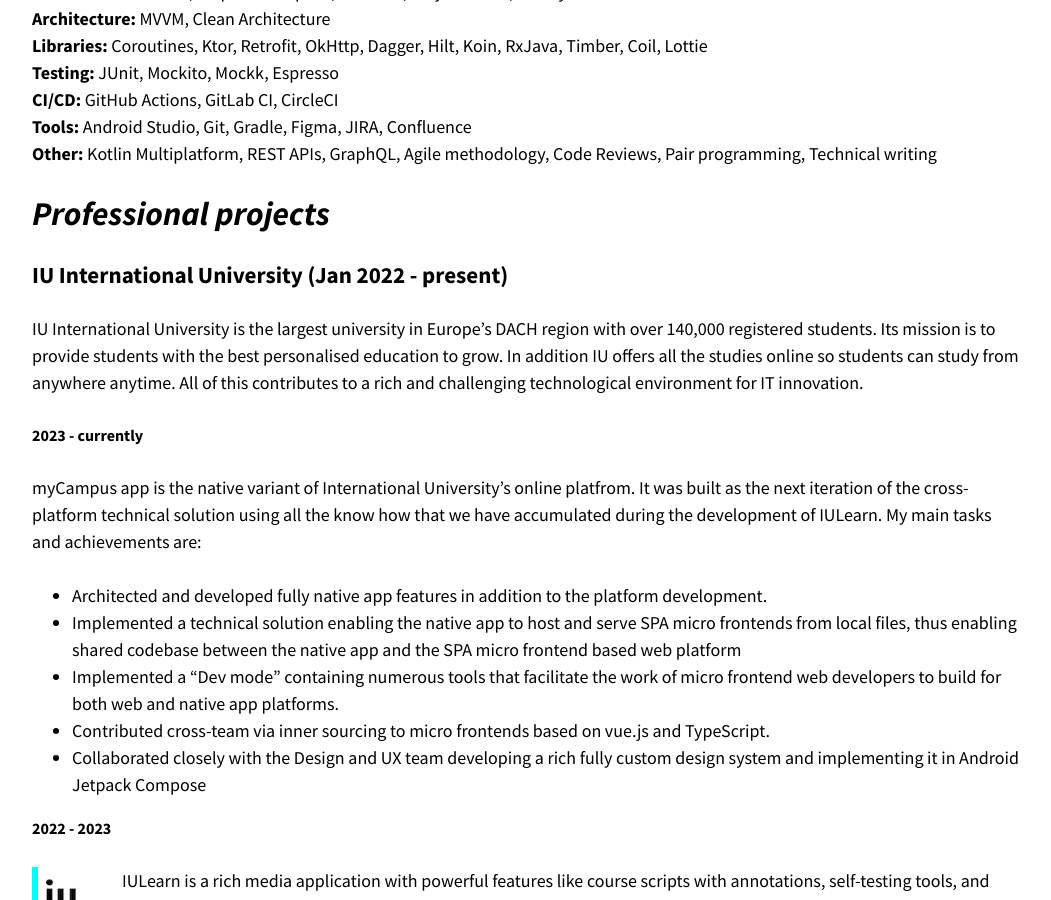
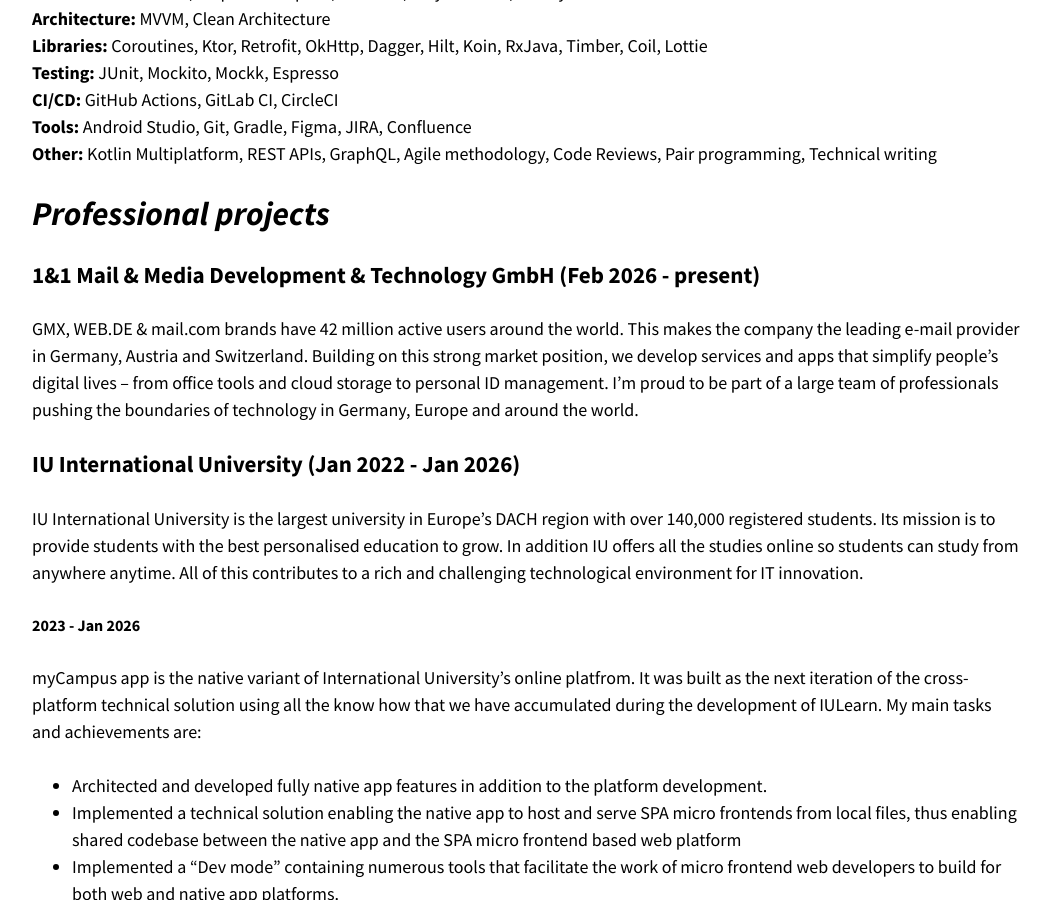
Before and after one commit to luboganev/luboganev.github.io, a Jekyll site: the page built from about.md, in a window 1280 px wide and 900 px high, scrolled down 989 px. Shown: the whole window, without its empty margins (114-1165 px from the left). Built offline with Jekyll 4.4.1, drawn with Linux system fonts in a browser that asks for light colours.

Commit message:
update about and cv

```diff
--- a/about.md
+++ b/about.md
@@ -32,10 +32,13 @@
 
 # _Professional projects_
 
-### IU International University (Jan 2022 - present)
+### 1&1 Mail & Media Development & Technology GmbH (Feb 2026 - present)
+GMX, WEB.DE & mail.com brands have 42 million active users around the world. This makes the company the leading e-mail provider in Germany, Austria and Switzerland. Building on this strong market position, we develop services and apps that simplify people’s digital lives – from office tools and cloud storage to personal ID management. I'm proud to be part of a large team of professionals pushing the boundaries of technology in Germany, Europe and around the world.
+
+### IU International University (Jan 2022 - Jan 2026)
 IU International University is the largest university in Europe's DACH region with over 140,000 registered students. Its mission is to provide students with the best personalised education to grow. In addition IU offers all the studies online so students can study from anywhere anytime. All of this contributes to a rich and challenging technological environment for IT innovation.
 
-##### 2023 - currently
+##### 2023 - Jan 2026
 myCampus app is the native variant of International University's online platfrom. It was built as the next iteration of the cross-platform technical solution using all the know how that we have accumulated during the development of IULearn. My main tasks and achievements are:
 
 - Architected and developed fully native app features in addition to the platform development.
```
Also changed, not shown: cv.md (+6 -1 lines).
